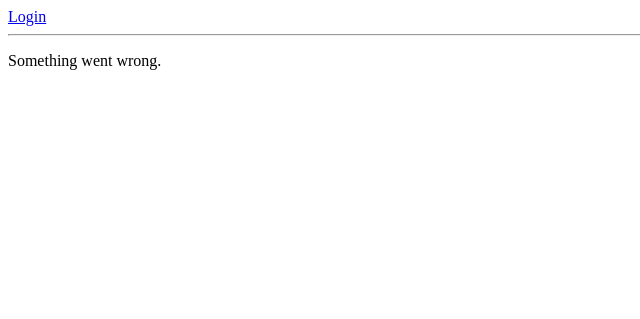
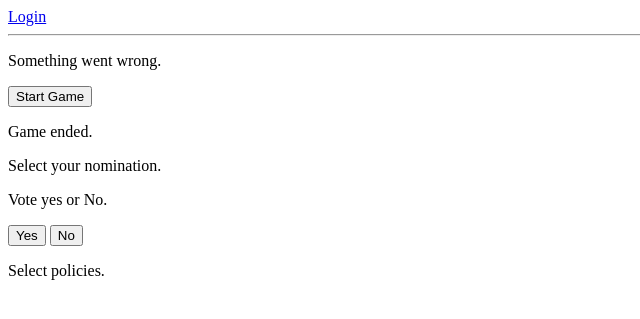
Before and after one commit to TiborVoelcker/WebApp, a Flask app: template app/templates/game.html in a window 1280 px wide. Shown: the top 319 px of the page, without its empty margins (0-640 px from the left). Run offline with Flask 2, Linux system fonts and the light colour scheme; the template is opened without the code that fills it, so the values that code supplies are empty; some libraries are stand-ins or nearby versions.

Commit message:
feat: implement basic game features in game.html

```diff
--- a/app/templates/game.html
+++ b/app/templates/game.html
@@ -4,7 +4,9 @@
 <script src="//cdnjs.cloudflare.com/ajax/libs/socket.io/2.2.0/socket.io.js" integrity="sha256-yr4fRk/GU1ehYJPAs8P4JlTgu0Hdsp4ZKrx8bDEDC3I=" crossorigin="anonymous"></script>
 <script type="text/javascript" src = "{{ url_for('static', filename='app.js') }}"></script>
 {% endblock %}
+
 {% block body %}
+<main id="game">
     {% if game %}
     <p href="{{ url_for('game', slug=game.slug) }}">Send this link to invite friends, or have them enter the code manually: {{ url_for('join', slug=game.slug, _external=True) }}</p>
     <ul id="players">
@@ -15,4 +17,26 @@
     {% else %}
     <p>Something went wrong.</p>
     {% endif %}
+    <section id="pre_game">
+        <button type="button" id="start_game">Start Game</button>
+    </section>
+    <section id="post_game">
+        <p>Game ended.</p>
+    </section>
+</main>
+<div class="popup" id="nomination">
+    <p>Select your nomination.</p>
+    <ul id="nomination_list">
+    </ul>
+</div>
+<div class="popup" id="election">
+    <p>Vote yes or No.</p>
+    <button type="button" id="yes">Yes</button>
+    <button type="button" id="no">No</button>
+</div>
+<div class="popup" id="policies">
+    <p>Select policies.</p>
+    <ul id="policy_list">
+    </ul>
+</div>
 {% endblock %}
```
Lines whose indentation alone changed are shown as unchanged.
